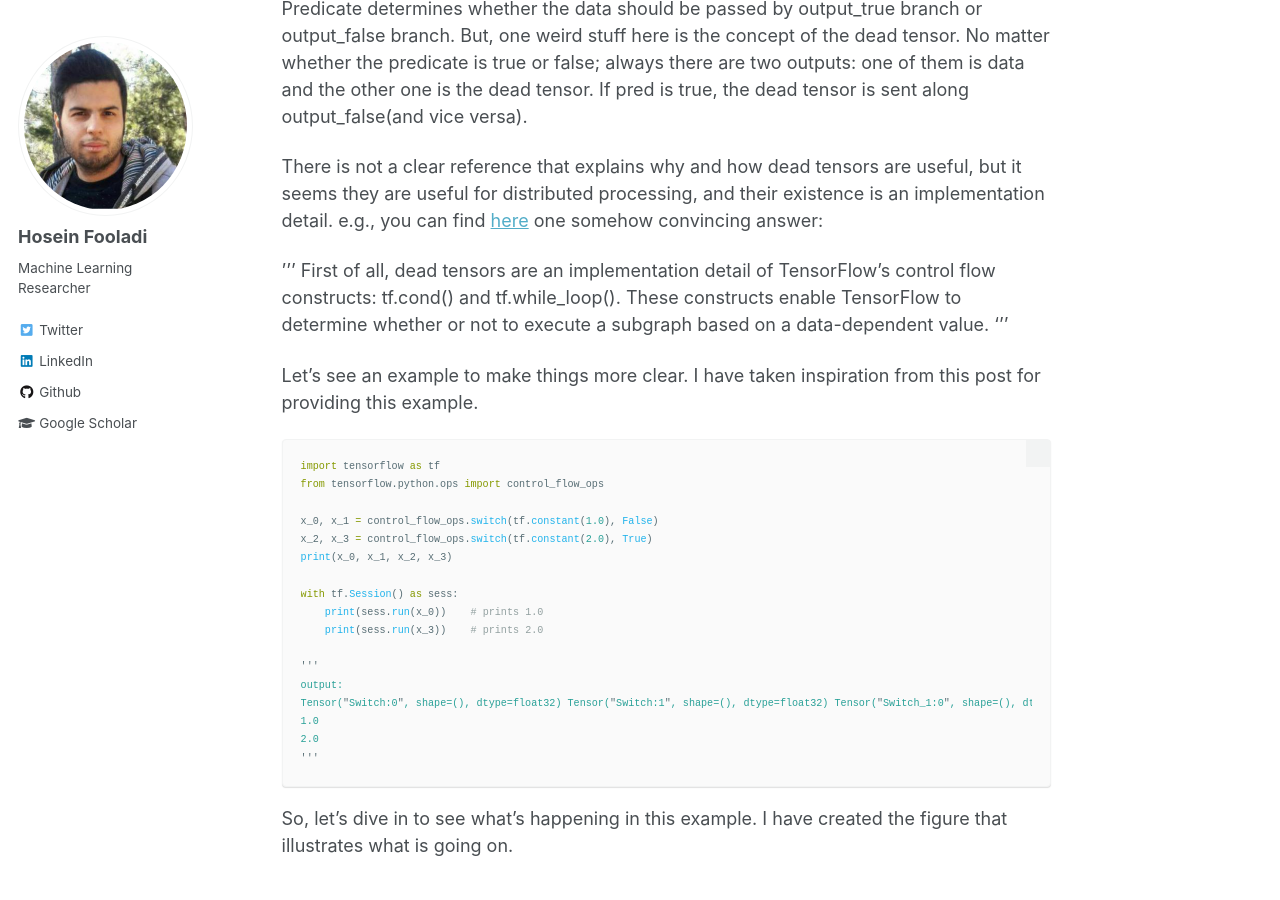
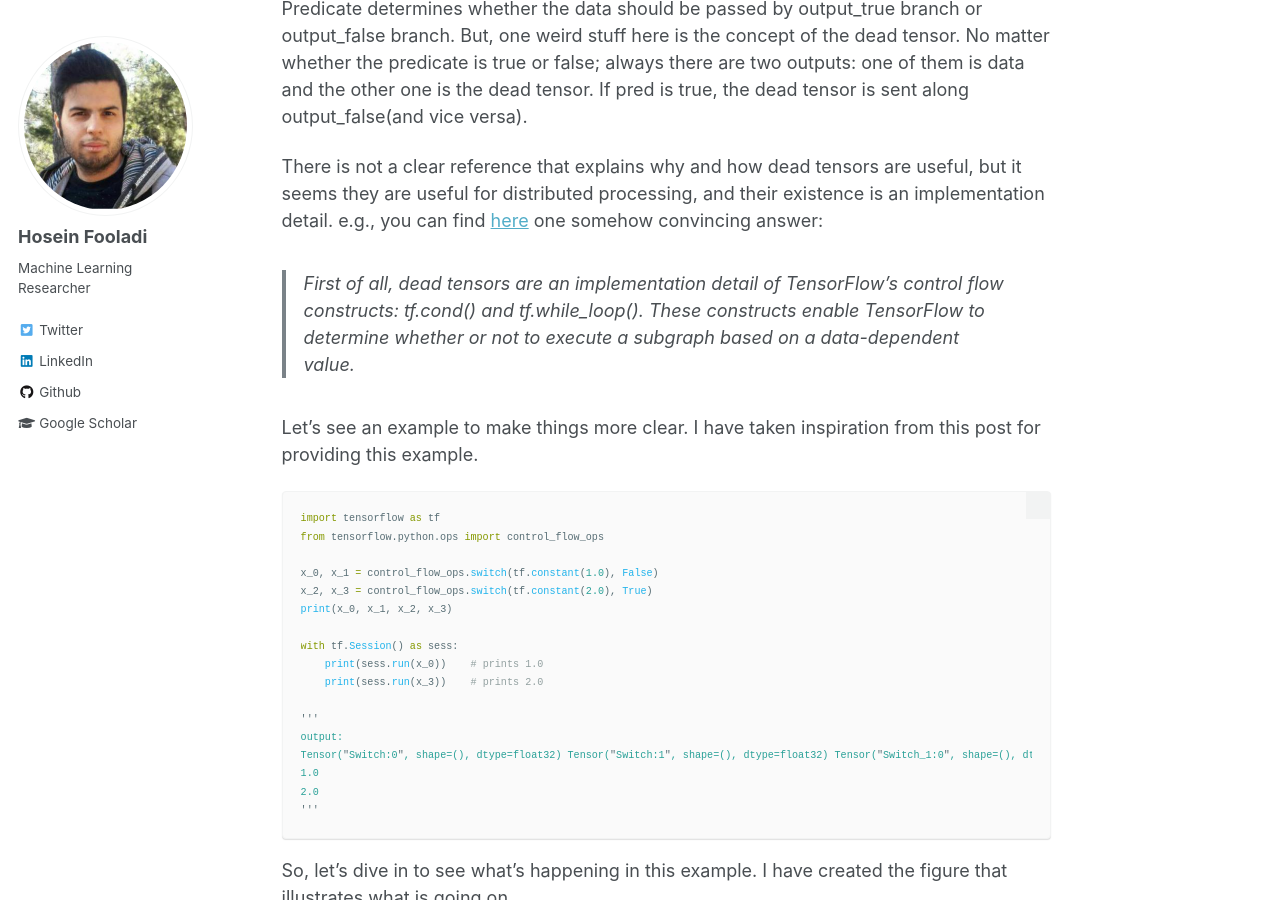
Before and after one commit to HFooladi/HFooladi.github.io, a Jekyll site: the page built from _posts/2019-05-01-TensorFlow_Condition.md, in a window 1280 px wide and 900 px high, scrolled down 1675 px. Built offline with Jekyll 4.4.1, drawn with Linux system fonts in a browser that asks for light colours; some web fonts are replaced.

```diff
--- a/_posts/2019-05-01-TensorFlow_Condition.md
+++ b/_posts/2019-05-01-TensorFlow_Condition.md
@@ -53,10 +53,10 @@ There is not a clear reference that explains why and how dead tensors are useful
 but it seems they are useful for distributed processing, and their existence is an implementation detail.
 e.g., you can find [here](https://stackoverflow.com/questions/46680462/tensorflow-node-which-is-dead?source=post_page---------------------------) one somehow convincing answer:
 
-'''
-First of all, dead tensors are an implementation detail of TensorFlow’s control flow constructs: tf.cond() and tf.while_loop().
-These constructs enable TensorFlow to determine whether or not to execute a subgraph based on a data-dependent value.
-'''
+
+> First of all, dead tensors are an implementation detail of TensorFlow’s control flow constructs: tf.cond() and tf.while_loop().
+> These constructs enable TensorFlow to determine whether or not to execute a subgraph based on a data-dependent value.
+
 
 Let’s see an example to make things more clear. I have taken inspiration from this post for providing this example.
 
@@ -198,9 +198,9 @@ Hopefully, you have learned something about tf.cond() up to know, and you have b
 I am going to end this post by providing one controversial example and explain how something we have learned so far can help us to understand the inner working.
 In the TensorFlow website, you can find the following statement:
 
-'''
-**WARNING:** Any Tensors or Operations created outside of true_fn and false_fn will be executed regardless of which branch is selected at runtime.
-Although this behavior is consistent with the dataflow model of TensorFlow, it has frequently surprised users who expected a lazier semantics.
+
+> **WARNING:** Any Tensors or Operations created outside of true_fn and false_fn will be executed regardless of which branch is selected at runtime.
+> Although this behavior is consistent with the dataflow model of TensorFlow, it has frequently surprised users who expected a lazier semantics.
 '''
 
 So, I a going to provide an example to clarify what this warning says. I am providing two examples: in the first one all the operations are defined within the true_fn and false_fn, and in the second example, some operations are defined outside this functions.
```
